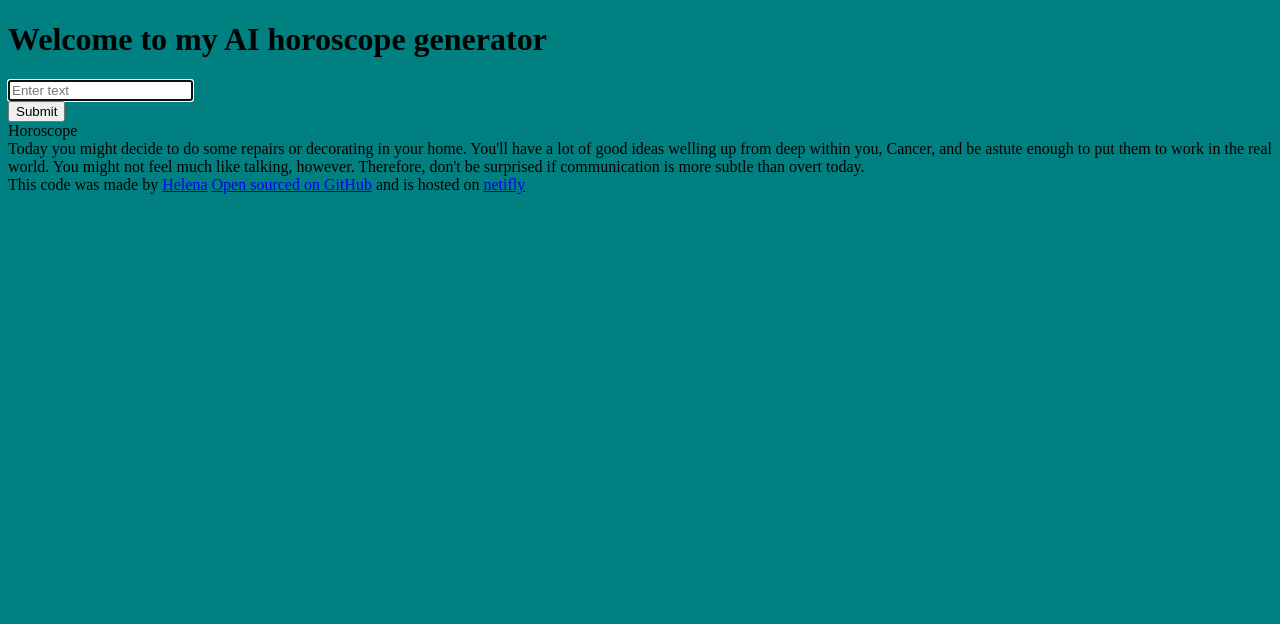
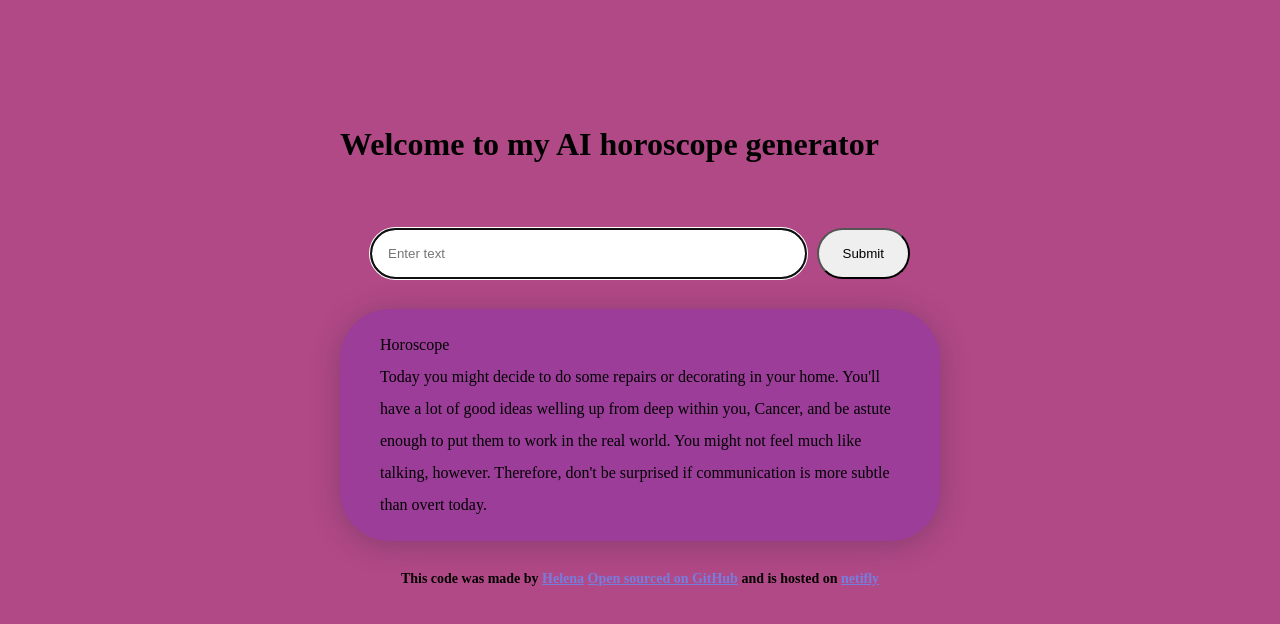
Before and after one commit to helbee98/AI-generator, a plain HTML site: page index.html in a window 1280 px wide. Drawn offline with Linux system fonts and the light colour scheme.

Commit message:
Added css

```diff
--- a/index.html
+++ b/index.html
@@ -7,8 +7,9 @@
     <title>Document</title>
 </head>
 <body>
+    <div class="container">
     <header>
-    <h1>Welcome to my AI horoscope generator</h1>
+    <h1> Welcome to my AI horoscope generator </h1>
     </header>
 
     <main>
@@ -18,12 +19,14 @@
         placeholder="Enter text"
         autofocus
         required
-        autocomplete="off"/>
-        </form>
-        <input type="submit" />
+        autocomplete="off"
+        class="search-bar"/>
+
+        <input type="submit" class="search-button" />
+    </form>
     </main>
 
-    <div>
+    <div class="horoscope">
         Horoscope
         <br />
         Today you might decide to do some repairs or decorating in your home. You'll have a lot of good ideas welling up from deep within you, Cancer, and be astute enough to put them to work in the real world. You might not feel much like talking, however. Therefore, don't be surprised if communication is more subtle than overt today.
@@ -42,6 +45,7 @@
         <a href="https://dulcet-frangollo-a16568.netlify.app/" target="_blank">netifly</a>
 
     </footer>
+</div>
     <script src="src/index.js"></script>
 </body>
 </html>
--- a/src/style.css
+++ b/src/style.css
@@ -1,3 +1,57 @@
 body {
-    background: teal;
+    background: #B14986;
 }
+
+header {
+    margin-bottom: 30px;
+}
+h1 {
+    font-weight: 800;
+    line-height: 1.5;
+}
+
+form {
+    padding: 30px;
+    border-radius: 10px;
+    display: flex;
+}
+
+a {
+    color: #757DDF;
+}
+
+footer {
+    margin-top: 30px;
+    font-size: 14px;
+    text-align: center;
+    font-weight: 800;
+}
+.container {
+margin: 120px auto;
+max-width: 600px;
+}
+
+.search-bar{
+    padding: 16px;
+    border-radius: 50px;
+    width: 80%;
+}
+
+.search-button {
+    margin-left: 10px;
+    border-radius: 50px;
+    padding: 14px 24px;
+
+}
+
+.horoscope {
+    font-size: 16px;
+    line-height: 2;
+    padding: 20px 40px;
+    border-radius: 50px;
+    line-height: 2;
+    background-color: #9C3D99;
+    font-weight: 500;
+    box-shadow: 0px 4px 30px 0px rgba(39, 33, 66, 0.3);
+
+}
```
